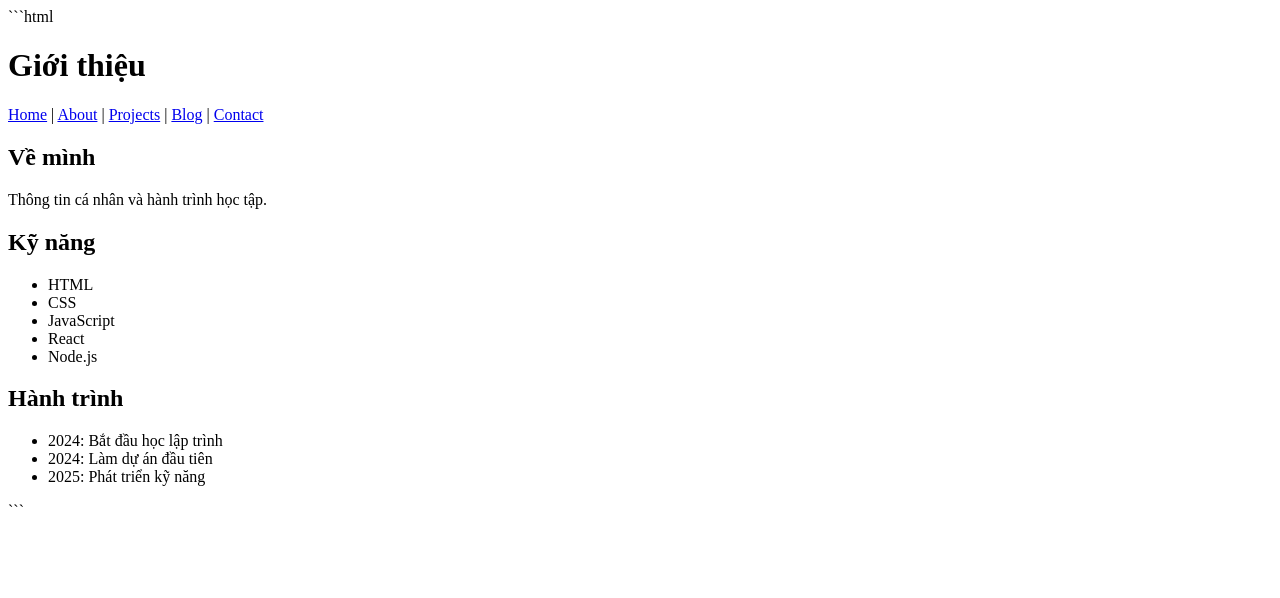
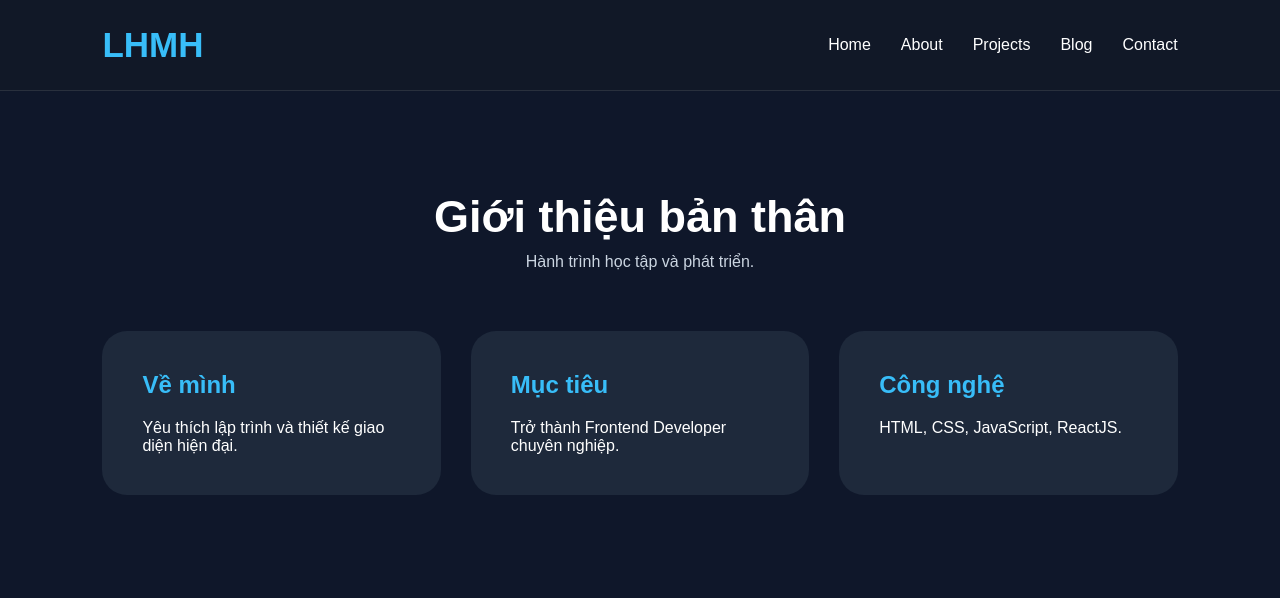
Before and after one commit to anhzoong0-collab/MyWeb, a plain HTML site: page HTML/about.html in a window 1280 px wide. Drawn offline with Linux system fonts and the light colour scheme; files that its build step writes are made by us from their sources.

Commit message:
Update about.html

````diff
--- a/HTML/about.html
+++ b/HTML/about.html
@@ -1,39 +1,91 @@
-```html
 <!DOCTYPE html>
 <html lang="vi">
 <head>
   <meta charset="UTF-8">
-  <title>Giới thiệu</title>
+  <meta name="viewport" content="width=device-width, initial-scale=1.0">
+  <title>About</title>
+
+  <link rel="stylesheet" href="style.css">
 </head>
 <body>
 
-<h1>Giới thiệu</h1>
+<header>
 
-<a href="index.html">Home</a> |
-<a href="about.html">About</a> |
-<a href="projects.html">Projects</a> |
-<a href="blog.html">Blog</a> |
-<a href="contact.html">Contact</a>
+  <div class="logo">
+    LHMH
+  </div>
 
-<h2>Về mình</h2>
-<p>Thông tin cá nhân và hành trình học tập.</p>
+  <nav>
 
-<h2>Kỹ năng</h2>
-<ul>
-  <li>HTML</li>
-  <li>CSS</li>
-  <li>JavaScript</li>
-  <li>React</li>
-  <li>Node.js</li>
-</ul>
+    <a href="home.html">Home</a>
 
-<h2>Hành trình</h2>
-<ul>
-  <li>2024: Bắt đầu học lập trình</li>
-  <li>2024: Làm dự án đầu tiên</li>
-  <li>2025: Phát triển kỹ năng</li>
-</ul>
+    <a href="about.html">About</a>
+
+    <a href="project.html">Projects</a>
+
+    <a href="blog.html">Blog</a>
+
+    <a href="contact.html">Contact</a>
+
+  </nav>
+
+</header>
+
+<section class="section">
+
+  <div class="title">
+
+    <h1>
+      Giới thiệu bản thân
+    </h1>
+
+    <p>
+      Hành trình học tập và phát triển.
+    </p>
+
+  </div>
+
+  <div class="about-grid">
+
+    <div class="about-card">
+
+      <h2>
+        Về mình
+      </h2>
+
+      <p>
+        Yêu thích lập trình và thiết kế giao diện hiện đại.
+      </p>
+
+    </div>
+
+    <div class="about-card">
+
+      <h2>
+        Mục tiêu
+      </h2>
+
+      <p>
+        Trở thành Frontend Developer chuyên nghiệp.
+      </p>
+
+    </div>
+
+    <div class="about-card">
+
+      <h2>
+        Công nghệ
+      </h2>
+
+      <p>
+        HTML, CSS, JavaScript, ReactJS.
+      </p>
+
+    </div>
+
+  </div>
+
+</section>
 
 </body>
 </html>
-```
````
